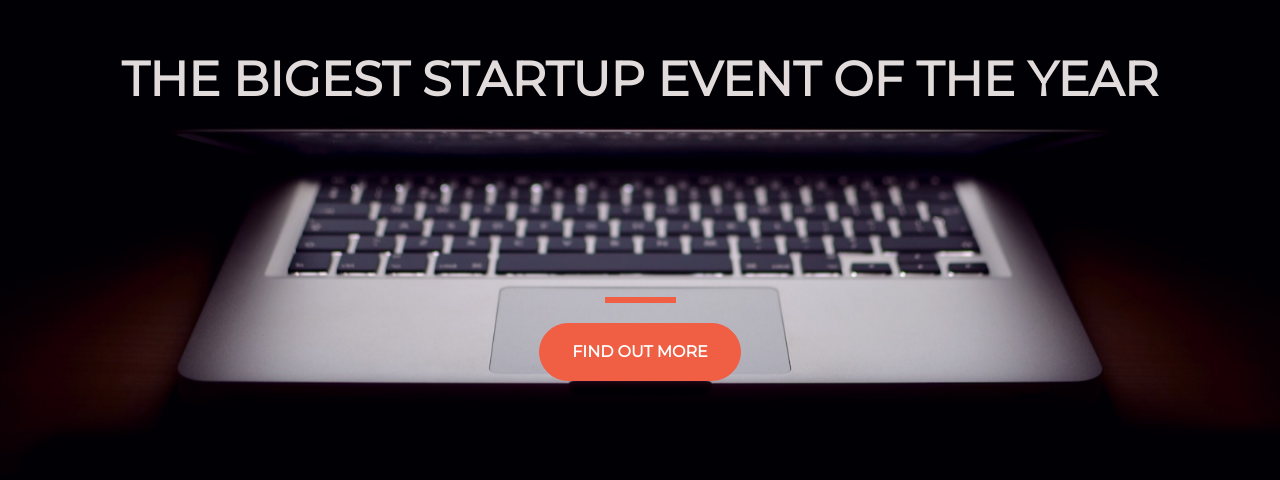
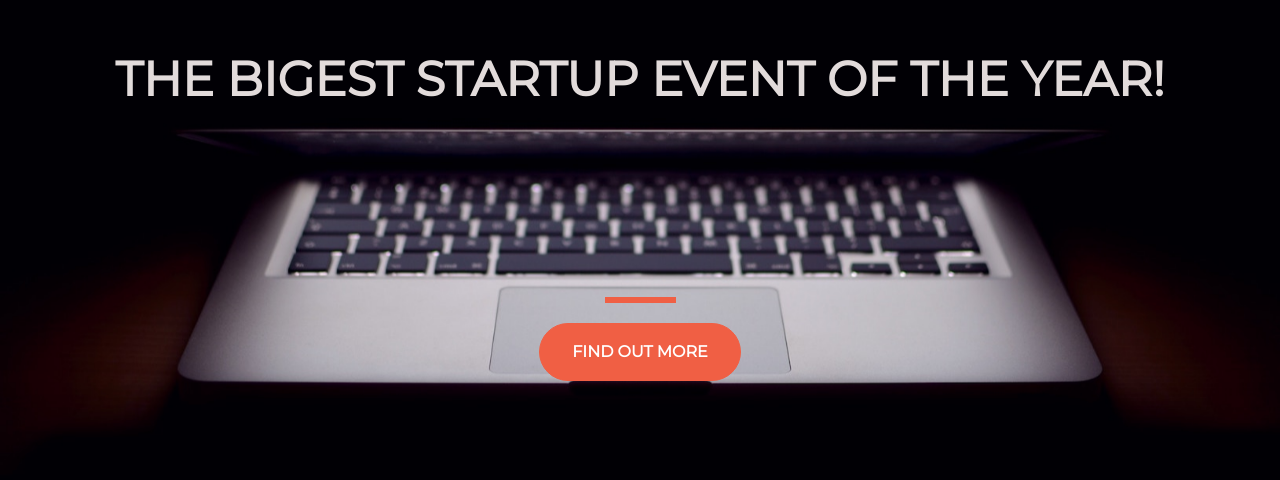
Before and after one commit to snakesford/start-up-of-the-year, a plain HTML site: page index.html in a window 1280 px wide. Shown: the part 184-664 px from the top of the page. Drawn offline with nearby package versions, Linux system fonts and the light colour scheme.

Commit message:
Update index.html

```diff
--- a/index.html
+++ b/index.html
@@ -19,7 +19,7 @@
     <div class="container d-flex align-items-center h-100">
 			<div class="row">
 			<header class="text-center col-12">
-    		<h1 class="text-uppercase"><strong>The bigest startup event of the year</strong></h1>
+    		<h1 class="text-uppercase"><strong>The bigest startup event of the year!</strong></h1>
 			</header>
 			<div class="buffer col-12">
 			</div>
```
